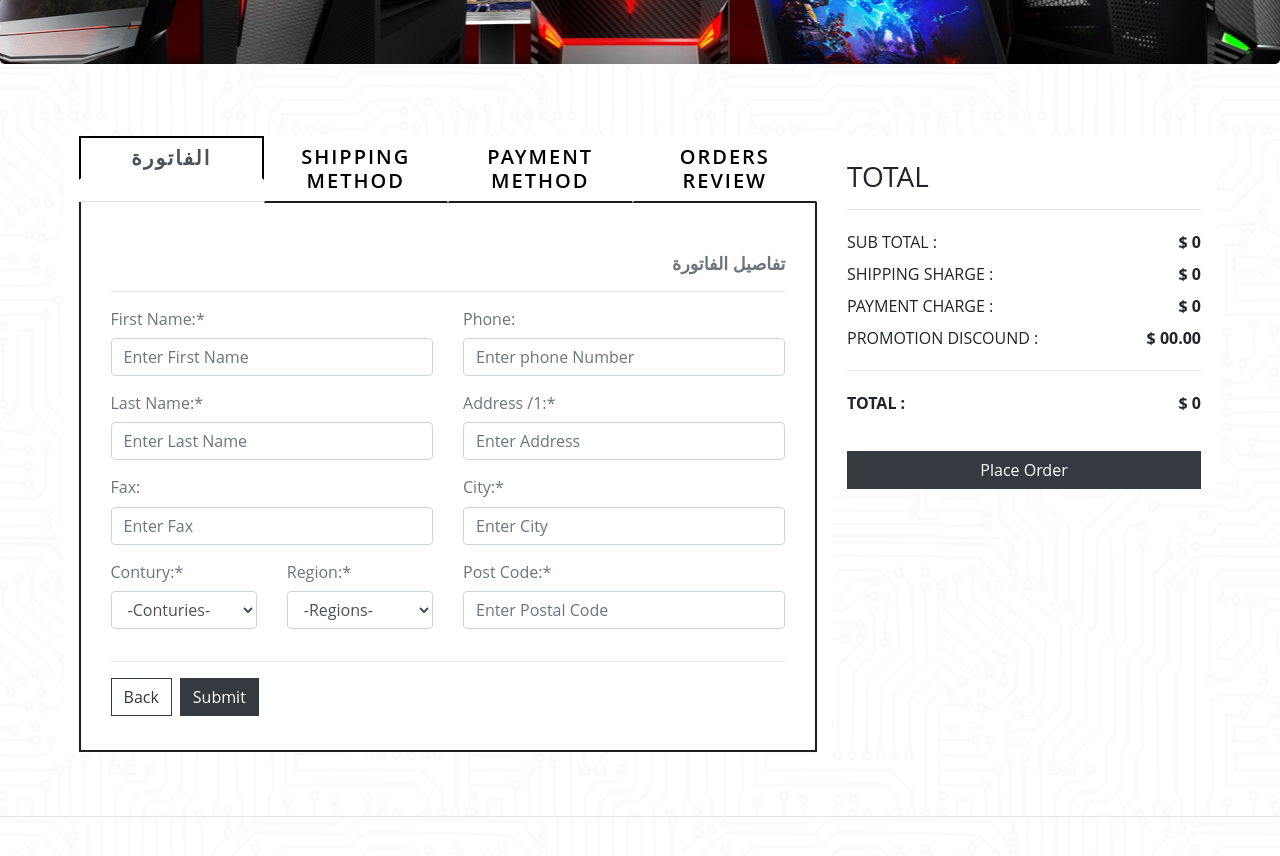
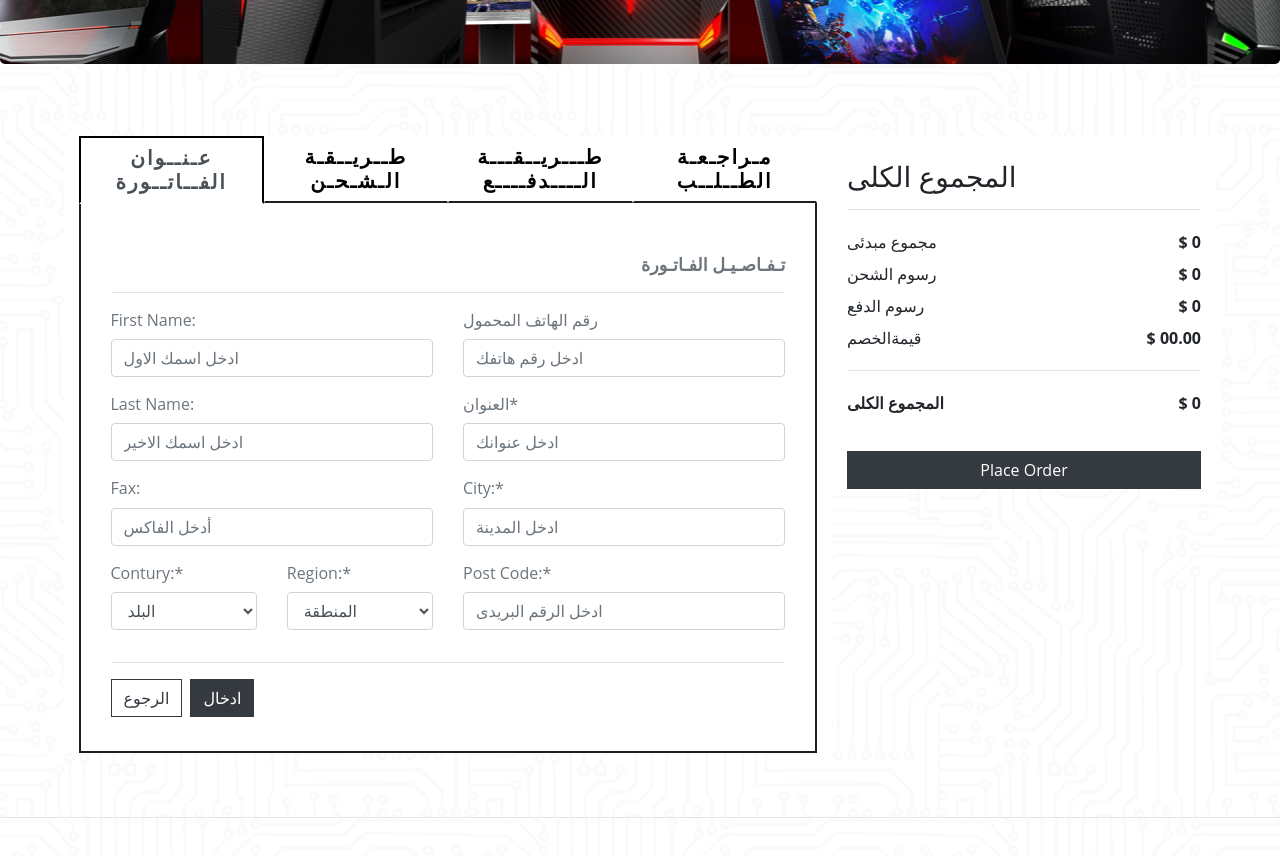
Before and after one commit to AhmedHany22/finalProject, a React (Create React App) app in the folder Techno/: page /checkout in a window 1280 px wide. Shown: the part 400-1256 px from the top of the page. Built offline with nearby package versions, Linux system fonts and the light colour scheme; sample sign-in values are in the browser's storage.

Commit message:
checkout translation

```diff
--- a/Techno/src/components/Checkout/Checkout.js
+++ b/Techno/src/components/Checkout/Checkout.js
@@ -93,7 +93,7 @@ const Checkout = (props) => {
               <ul className="nav nav-tabs nav-justified h5">
                 <li className="nav-item text-center">
                   <a data-toggle="tab" href="#Billing"className="nav-link custmizeAnchor titles active">
-                     {t(" Billing Address")}
+                     {t("Billing Address")}
                   </a>
                 </li>
                 <li className="nav-item text-center">
@@ -103,7 +103,7 @@ const Checkout = (props) => {
                 </li>
                 <li className="nav-item text-center">
                   <a data-toggle="tab" href="#Payment" className="nav-link custmizeAnchor titles">
-                    {t("Payment Method ")}
+                    {t("Payment Method")}
                   </a>
                 </li>
                 <li className="nav-item text-center">
@@ -122,7 +122,7 @@ const Checkout = (props) => {
                     <div className="col-lg-6 col-md-12 cust-billing">
                       <div className="form-group">
                         <label for="inputFirstName" className="control-label">
-                          First Name:<span className="text-error">*</span>
+                       First Name:<span className="text-error"></span>
                         </label>
                         <div>
                           <input
@@ -130,7 +130,7 @@ const Checkout = (props) => {
                             value={firstName}
                             id="inputFirstName"
                             className="form-control"
-                            placeholder="Enter First Name"
+                            placeholder={t("Enter First Name")}
                             onChange={(e) => setFirstName(e.target.value)}
                             required
                           />
@@ -138,7 +138,7 @@ const Checkout = (props) => {
                       </div>
                       <div className="form-group">
                         <label for="inputLastName" className="control-label">
-                          Last Name:<span className="text-error">*</span>
+                       Last Name:<span className="text-error mt-5"></span>
                           </label>
                         <div>
                         <input
@@ -146,7 +146,7 @@ const Checkout = (props) => {
                           value={lastName}
                           id="inputLastName"
                           className="form-control"
-                          placeholder="Enter Last Name"
+                          placeholder={t("Enter Last Name")}
                           onChange={(e) => setLastName(e.target.value)}
                           required
                         />
@@ -160,7 +160,7 @@ const Checkout = (props) => {
                           value={fax}
                           id="inputFax"
                           className="form-control"
-                          placeholder="Enter Fax"
+                          placeholder={t("Enter Fax")}
                           onChange={(e) => setFax(e.target.value)}
                           required
                         />
@@ -174,7 +174,7 @@ const Checkout = (props) => {
                             </label>
                             <div>
                               <select name="inputContury" className="form-control" onChange={(e) => setCountry(e.target.value)} value={country}>
-                                <option>-Conturies-</option>
+                                <option>{t("country")}</option>
                                 <option>Contury1</option>
                                 <option>Contury2</option>
                               </select>
@@ -187,7 +187,7 @@ const Checkout = (props) => {
                           <span className="text-error">*</span></label>
                             <div>
                               <select name="inputRegion" className="form-control" onChange={(e) => setRegion(e.target.value)} value={region}>
-                                <option>-Regions-</option>
+                                <option>{t("-Regions-")}</option>
                                 <option>Region1</option>
                                 <option>Region2</option>
                               </select>
@@ -198,14 +198,14 @@ const Checkout = (props) => {
                     </div>
                     <div className="col-lg-6 col-md-12 cust-billing">
                       <div className="form-group">
-                        <label for="inputPhone" className="control-label">Phone:</label>
+                        <label for="inputPhone" className="control-label" dir="auto" style={{textAlign: 'start'}}>{t("phone*")}</label>
                         <div>
                           <input
                             type="text"
                             value={phoneNum}
                             id="inputPhone"
                             className="form-control"
-                            placeholder="Enter phone Number"
+                            placeholder={t("Enter phone Number")}
                             onChange={(e) => setPhoneNum(e.target.value)}
                             required
                           />
@@ -213,7 +213,7 @@ const Checkout = (props) => {
                       </div>
                       <div className="form-group">
                         <label for="inputAddress1" className="control-label">
-                          Address /1:<span className="text-error">*</span>
+                       { t("add")}<span className="text-error">*</span>
                         </label>
                         <div>
                         <input
@@ -221,7 +221,7 @@ const Checkout = (props) => {
                           value={address}
                           id="inputAddress1"
                           className="form-control"
-                          placeholder="Enter Address"
+                          placeholder={t("Enter Address")}
                           onChange={(e) => setAddress(e.target.value)}
                           required
                         />
@@ -229,7 +229,7 @@ const Checkout = (props) => {
                       </div>
                       <div className="form-group">
                         <label for="inputCity"className="control-label">
-                          City:<span className="text-error">*</span>
+                         City:<span className="text-error">*</span>
                         </label>
                         <div>
                         <input
@@ -237,7 +237,7 @@ const Checkout = (props) => {
                           value={city}
                           id="inputCity"
                           className="form-control"
-                          placeholder="Enter City"
+                          placeholder={t("Enter City")}
                           onChange={(e) => setCity(e.target.value)}
                           required
                         />
@@ -245,7 +245,7 @@ const Checkout = (props) => {
                       </div>
                       <div className="form-group">
                         <label for="inputPostCode" className="control-label">
-                          Post Code:<span className="text-error">*</span>
+                         Post Code:<span className="text-error">*</span>
                         </label>
                         <div>
                         <input
@@ -253,7 +253,7 @@ const Checkout = (props) => {
                           value={postalCode}
                           id="inputPostCode"
                           className="form-control"
-                          placeholder="Enter Postal Code"
+                          placeholder={t("Enter Postal Code")}
                           onChange={(e) => setPostalCode(e.target.value)}
                           required
                         />
@@ -263,8 +263,8 @@ const Checkout = (props) => {
                   </div>
                 </form>
                 <hr />
-                <a href="/shoppingCart" className="btn rounded-0 btn-outline-dark mr-2">Back</a>
-                <button type="Submit" className="btn rounded-0 btn-outline-dark active" onClick={submitShipping}>Submit</button>
+                <a href="/shoppingCart" className="btn rounded-0 btn-outline-dark mr-2">{t("Back")}</a>
+                <button type="Submit" className="btn rounded-0 btn-outline-dark active" onClick={submitShipping}>{t("Submit")}</button>
                 <br /><br />
               </div>
               {/*---------------------------ShippingDetails---------------------------*/}
@@ -272,8 +272,8 @@ const Checkout = (props) => {
                 <div className="row">
                   {/*--------------------------- Free ---------------------------*/}
                   <div className="col-lg-4 col-md-12 mb-5">
-                    <h4>Free</h4><hr className="my-3"/>
-                    <p>Lorem ipsum dolor sit amet, consectetur adipisicing elit ollit anim id est laborum.</p>
+                    <h4>{t("Free")}</h4><hr className="my-3"/>
+                    <p>{t("ch")}</p>
                     <div className="radio">
                       <label>
                         <input
@@ -284,14 +284,14 @@ const Checkout = (props) => {
                           value="Free"
                           onChange={(e)=> setShippingType(e.target.value)}
                         />
-                        <span className="ml-2">Free</span>
+                        <span className="ml-2">{t("Free")}</span>
                       </label>
                     </div>
                   </div>
                   {/*---------------------------Standart---------------------------*/}
                   <div className="col-lg-4 col-md-12 mb-5">
-                    <h4>Standart</h4><hr className="my-3"/>
-                    <p>Lorem ipsum dolor sit amet, consectetur adipisicing elit ollit anim id est laborum.</p>
+                    <h4>{t("Standard")}</h4><hr className="my-3"/>
+                    <p>{t("ch")}</p>
                     <div className="radio">
                       <input
                         required
@@ -301,13 +301,13 @@ const Checkout = (props) => {
                         value="Standard"
                         onChange={(e)=> setShippingType(e.target.value)}
                       />
-                    <span className="ml-2">Standard $15</span>
+                    <span className="ml-2">{t("Standard")} 15{t("$")} </span>
                     </div>
                   </div>
                   {/*--------------------------- Speed ---------------------------*/}
                   <div className="col-lg-4 col-md-12 mb-3">
-                    <h4>Speed</h4><hr className="my-3"/>
-                    <p>Lorem ipsum dolor sit amet, consectetur adipisicing elit ollit anim id est laborum.</p>
+                    <h4>{t("Speed")}</h4><hr className="my-3"/>
+                    <p>{t("ch")}</p>
                     <div className="radio">
                       <label>
                         <input
@@ -318,14 +318,14 @@ const Checkout = (props) => {
                           value="Speed"
                           onChange={(e)=> setShippingType(e.target.value)}
                         />
-                      <span className="ml-2">Speed $35</span>
+                      <span className="ml-2">{t("Speed")} 35{t("$")}</span>
                       </label>
                     </div>
                   </div>
                 </div>
                 <hr />
-                <a href="/shoppingCart" className="btn rounded-0 btn-outline-dark">Back</a>
-                <button type="Submit" className="btn rounded-0 btn-outline-dark active ml-2" onClick={submitShippingType}>Submit</button>
+                <a href="/shoppingCart" className="btn rounded-0 btn-outline-dark">{t("Back")}</a>
+                <button type="Submit" className="btn rounded-0 btn-outline-dark active ml-2" onClick={submitShippingType}>{t("Submit")}</button>
                 <br /><br />
               </div>
               {/*---------------------------PaymentMethod---------------------------*/}
@@ -333,8 +333,8 @@ const Checkout = (props) => {
                 <div className="row">
                   {/*--------------------------- PayPal ---------------------------*/}
                   <div className="col-lg-4 col-md-12 mb-5">
-                    <h4>Pay Pal</h4><hr />
-                    <p>Lorem ipsum dolor sit amet, consectetur adipisicing elit ollit anim id est laborum.</p>
+                    <h4>{t("Pay Pal")}</h4><hr />
+                    <p>{t("ch")}</p>
                     <div className="radio">
                       <label className="color-active">
                         <input
@@ -345,15 +345,15 @@ const Checkout = (props) => {
                         value="PayPal"
                         onChange={(e)=> setPaymentType(e.target.value)}
                         />
-                        <span className="ml-2">Pay Pal</span>
+                        <span className="ml-2">{t("Pay Pal")}</span>
                       </label>
                     </div>
                   </div>
                   {/*---------------------------VisaCard---------------------------*/}
                   <div className="col-lg-4 col-md-12 mb-5">
-                    <h4>Visa Card</h4>
+                    <h4>{t("Visa Card")}</h4>
                     <hr />
-                    <p>Lorem ipsum dolor sit amet, consectetur adipisicing elit ollit anim id est laborum.</p>
+                    <p>{t("ch")}</p>
                     <div className="radio">
                       <label className="color-active">
                         <input
@@ -364,15 +364,15 @@ const Checkout = (props) => {
                           value="VisaCard"
                           onChange={(e)=> setPaymentType(e.target.value)}
                         />
-                        <span className="ml-2">Visa Card</span>
+                        <span className="ml-2">{t("Visa Card")}</span>
                       </label>
                     </div>
                   </div>
                   {/*--------------------------- Stripe ---------------------------*/}
                   <div className="col-lg-4 col-md-12 mb-5">
-                    <h4>Stripe</h4>
+                    <h4>{t("vodafone cash")}</h4>
                     <hr />
-                    <p>Lorem ipsum dolor sit amet, consectetur adipisicing elit ollit anim id est laborum.</p>
+                    <p>{t("ch")}</p>
                     <div className="radio">
                       <label className="color-active">
                         <input
@@ -383,28 +383,28 @@ const Checkout = (props) => {
                           value="Stripe"
                           onChange={(e)=> setPaymentType(e.target.value)}
                         />
-                        <span className="ml-2">Stripe</span>
+                        <span className="ml-2">{t("vodafone cash")}</span>
                       </label>
                     </div>
                   </div>
                 </div>
                 <hr />
-                <a href="/shoppingCart" className="btn rounded-0 btn-outline-dark mr-2">Back</a>
-                <button type="Submit" className="btn rounded-0 btn-outline-dark active" onClick={submitPaymentType}>Submit</button>
+                <a href="/shoppingCart" className="btn rounded-0 btn-outline-dark mr-2">{t("Back")}</a>
+                <button type="Submit" className="btn rounded-0 btn-outline-dark active" onClick={submitPaymentType}>{t("Submit")}</button>
                 <br /><br />
               </div>
               {/*---------------------------OrderReviews---------------------------*/}
               <div className="tab-pane" id="Orders">
-                <h4 className="reviewTitle">Review</h4>
+                <h4 className="reviewTitle" dir="auto" style={{textAlign: 'start'}}>{t("Orders Review")}</h4>
                 <div className="col-md-12">
                   <table className="table">
                     <thead>
                       <tr>
-                        <th className="hide">Image</th>
-                        <th className="hide">Product Name</th>
-                        <th className="hide">Quantity</th>
-                        <th className="hide nowrap">Unit Price</th>
-                        <th className="hide">Total</th>
+                        <th className="hide">{t("Image")}</th>
+                        <th className="hide">{t("Product Name")}</th>
+                        <th className="hide">{t("Quantity")}</th>
+                        <th className="hide nowrap">{t("Unit Price")}</th>
+                        <th className="hide">{t("Total")}</th>
                       </tr>
                     </thead>
                     <tbody>
@@ -430,7 +430,7 @@ const Checkout = (props) => {
                   </table>
                 </div>
                 <hr />
-                <a href="/shoppingCart" className="btn rounded-0 btn-outline-dark mr-2">Back</a>
+                <a href="/shoppingCart" className="btn rounded-0 btn-outline-dark mr-2">{t("Back")}</a>
                 <br />
                 <br />
               </div>
@@ -438,23 +438,23 @@ const Checkout = (props) => {
           </div>
           <div className="col-lg-4 col-md-12 mt-4 pt-4 bg-white text-left text-uppercase bill">
             <div className="block-form block-order-total visible" data-wow-duration="1s" >
-              <h3 className="">Total</h3><hr />
+              <h3 className="">{t("Total")}</h3><hr />
               <ul className="list-unstyled">
                 <li>
-                  Sub Total :<strong className="float-right">$ {cart.itemsPrice}</strong>
+                 {t("Sub Total")}<strong className="float-right">$ {cart.itemsPrice}</strong>
                 </li>
-                <li>Shipping Sharge :
+                <li>{t("Shipping Charge")}
                   <strong className="float-right">$ {shippingCost}</strong>
                 </li>
                 <li>
-                  Payment Charge :<strong className="float-right">$ {toPrice(cart.itemsPrice * paymentCost)}</strong>
+                  {t("Payment Charge")}<strong className="float-right">$ {toPrice(cart.itemsPrice * paymentCost)}</strong>
                 </li>
                 <li>
-                  Promotion Discound :<strong className="float-right">$ 00.00</strong>
+                 {t( "Promotion Discound")}<strong className="float-right">$ 00.00</strong>
                 </li>
                 <li><hr /></li>
                 <li className="color-active">
-                  <b>Total :</b>
+                  <b>{t("Total")}</b>
                   <strong className="float-right">$ {cart.grandPrice}</strong>
                 </li>
               </ul>
--- a/Techno/src/components/SignIn/SignIn.js
+++ b/Techno/src/components/SignIn/SignIn.js
@@ -5,6 +5,7 @@ import "./SignIn.css";
 import "bootstrap/dist/css/bootstrap.min.css";
 import LoadingBox from '../LoadingBox';
 import MessageBox from '../MessageBox';
+import {useTranslation} from 'react-i18next';
 
 const SignIn = (props) => {
 
@@ -32,6 +33,7 @@ const SignIn = (props) => {
       props.history.push(redirect);
     }
   },[props.history,redirect ,userSignin.userInfo]);
+  const {t,i18n} = useTranslation();
 
   return (
     <>
@@ -39,7 +41,7 @@ const SignIn = (props) => {
         <div className="row">
 
           <div className="login bg-white ">
-            <h1>Login</h1>
+            <h1>{t("Login")}</h1>
             <form onSubmit={submitHandler}>
             {loading && <LoadingBox></LoadingBox>}
             {error && <MessageBox variant="danger">{error}</MessageBox>}
--- a/Techno/src/locales/ar/translationAR.json
+++ b/Techno/src/locales/ar/translationAR.json
@@ -80,11 +80,69 @@
     "Made in Egypt":"صنع فى مصر",
     "comment4":"checkout",
     "Checkout":"الدفع",
-    " Billing Address":" الفاتورة",
-    "  Shipping Method":"طريقة الشحن",
-    "  Payment Method":"طريقة الدفع",
-    " Orders Review":" مراجعة الطلب",
-    "Billing Details":"تفاصيل الفاتورة"
+    "Billing Address":"عـنــوان الفــاتــورة",
+    "Shipping Method":"طــريــقـة الـشـحـن",
+    "Payment Method":"طـــريــقـــة الــــدفــــع",
+    "Orders Review":" مـراجـعـة الطــلــب",
+    "Billing Details":"تـفـاصـيـل الفـاتـورة",
+    "First Name:":"الاسم الاول",
+    "Last Name:":"اسم العائلة",
+    "Enter First Name":"ادخل اسمك الاول",
+    "Enter Last Name":"ادخل اسمك الاخير",
+    "Enter phone Number":"ادخل رقم هاتفك",
+    "Fax:":":فاكس",
+    "Enter Fax":"أدخل الفاكس",
+    "country":"البلد",
+    "-Regions-":"المنطقة",
+    "Enter Address":"ادخل عنوانك",
+    "City:":"المدينة:",
+    "Enter City":"ادخل المدينة",
+    " Post Code:": "الرقم البريدى",
+    "Enter Postal Code":"ادخل الرقم البريدى",
+    "Back":"الرجوع",
+    "Submit":"ادخال",
+    "Free":"مجانى",
+    "ch":"نقدم أجهزة لاب توب والكمبيوتر واكسسوارات الكمبيوتر وطابعات وصوتيات واكسسوارتها  وسماعات وأجهزة الواقع الأفتراضى وكابلات والوصلات وكاميرات رقمية وسماعات والساعات والتليفزيونات الذكية نقدم منتجات متميزة لجعل حياتك أسهل ",
+    "Standard":"المقاييس",
+    "Speed":"السرعة",
+    "Pay Pal":"باى بال",
+    "Visa Card":"فيزا كارت",
+    "vodafone cash":"فودافون كاش",
+    "Image":"الصورة",
+    "Product Name":"اسم المنتج",
+    "Quantity":"الكمية",
+    "Unit Price":"السعر",
+    "Total":"المجموع الكلى",
+    "Sub Total" :" مجموع مبدئى",
+    "Shipping Charge":" رسوم الشحن",
+    "Payment Charge":"رسوم الدفع",
+    "Promotion Discound":"قيمةالخصم",
+    "Place Order":"نفذ الطلب",
+    "Login":"تسجيل الدخول"
+
+
+
+
+
+
+
+
+
+
+
+
+
+
+
+
+
+
+
+
+
+
+
+
 
 
 
--- a/Techno/src/locales/en/translationEN.json
+++ b/Techno/src/locales/en/translationEN.json
@@ -80,12 +80,46 @@
        "Made in Egypt":"Made in Egypt",
        "comment4":"checkout",
        "Checkout":"Checkout",
-       " Billing Address":" Billing Address",
-       "  Shipping Method":"  Shipping Method",
-       "  Payment Method":"  Payment Method",
-       " Orders Review":" Orders Review",
+       "Billing Address":" Billing Address",
+       "Shipping Method":"Shipping Method",
+       "Payment Method":"Payment Method",
+       "Orders Review":" Orders Review",
        "Billing Details":"Billing Details",
-       "First Name:*":"First Name:*"
+       "First Name:":"First Name:",
+       "Last Name:":"Last Name:",
+        "Enter First Name":"Enter First Name",
+        "Enter Last Name":"Enter Last Name",
+        "Enter phone Number":"Enter phone Number",
+        "Fax:":"Fax:",
+        "Enter Fax":"Enter Fax",
+        "country":"country",
+        "-Regions-":"-Regions-",
+        "Enter Address":"Enter Address",
+        "City:":"City:",
+        "Enter City":"Enter City",
+        " Post Code:": "Post Code:",
+        "Enter Postal Code":"Enter Postal Code",
+        "Back":"Back",
+        "Submit":"Sumbit",
+        "Free":"Free",
+        "ch":"Lorem ipsum dolor sit amet, consectetur adipisicing elit ollit anim id est laborum.",
+        "Standard":"Standard",
+        "Speed":"Speed",
+        "Pay Pal":"Pay Pal",
+        "Visa Card":"Visa Card",
+        "vodafone cash":"vodafone cash",
+        "Image":"Image",
+        "Product Name":"Product Name",
+        "Quantity":"Quantity",
+        "Unit Price":"Unit Price",
+        "Total":"Total",
+        "Sub Total" :"Sub Total",
+        "Shipping Charge":"Shipping Sharge",
+        "Payment Charge":"Payment Charge",
+        "Promotion Discound":"Promotion Discound",
+        "Place Order":"Place Order",
+        "Login":"Login"
+
 
 
 
```
